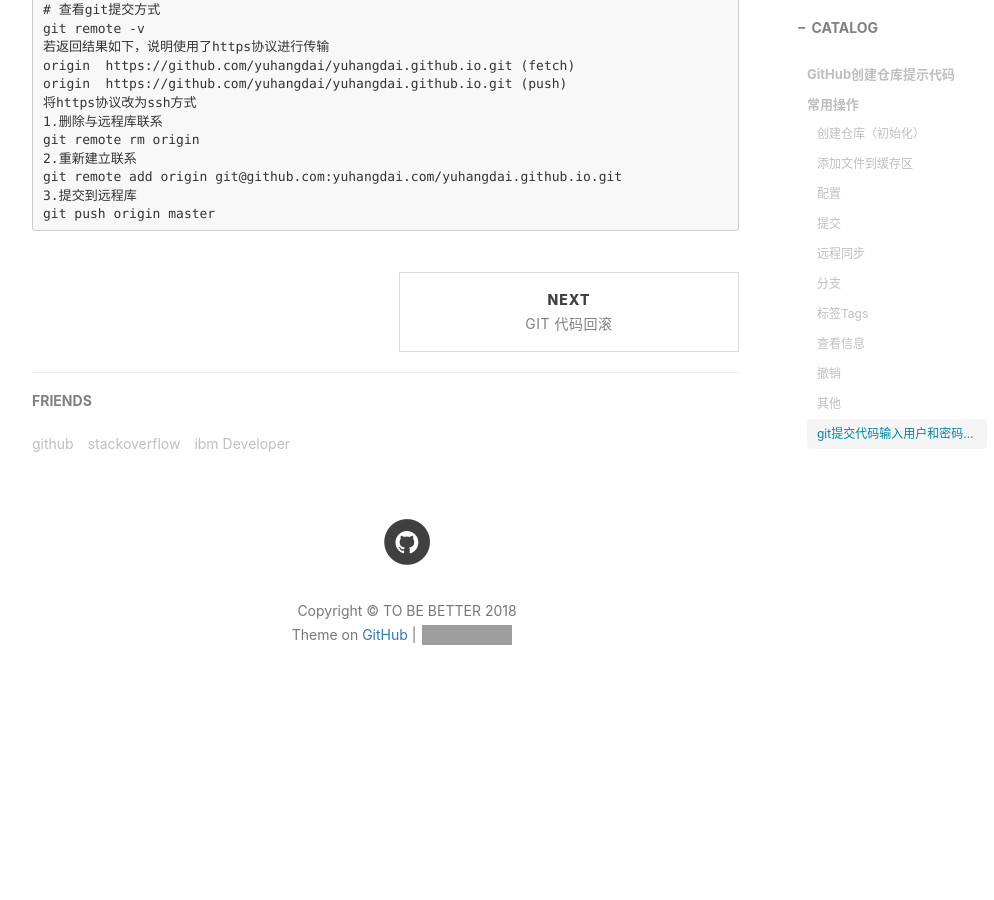
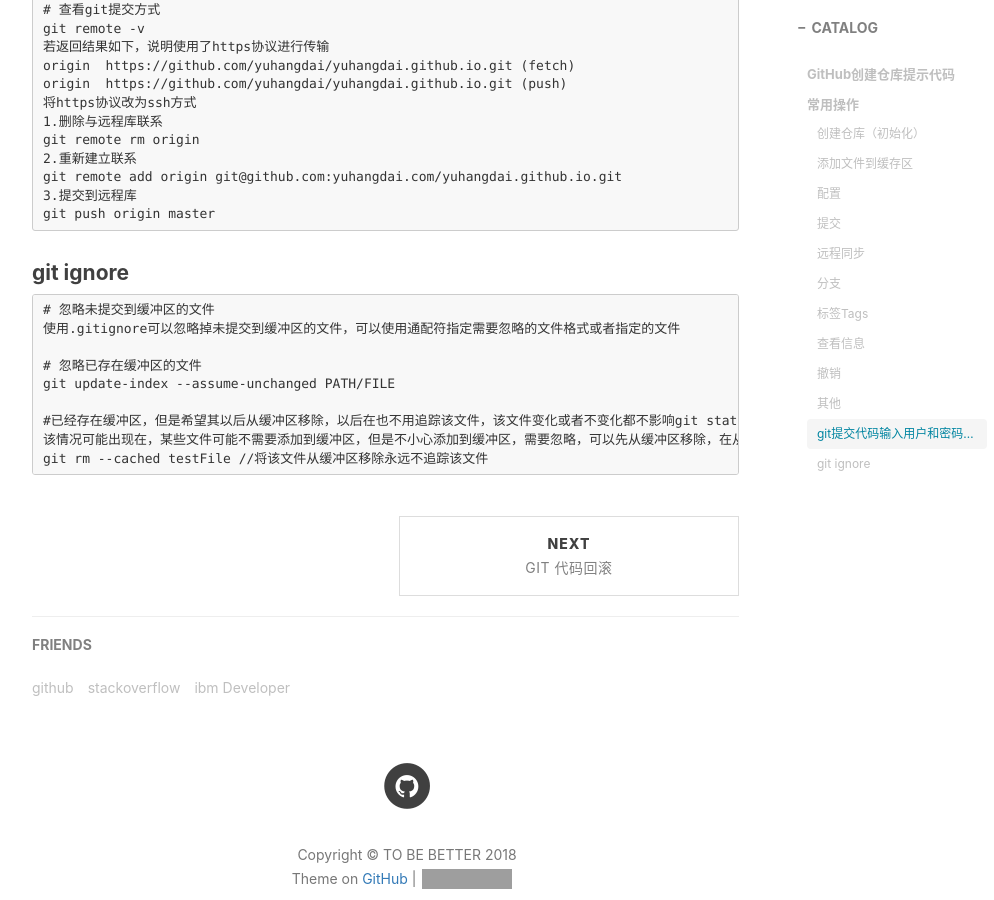
Before and after one commit to yuhangdai/yuhangdai.github.io, a Jekyll site: the page built from _posts/2017-02-15-Git指令整理.md, in a window 1280 px wide and 900 px high, scrolled down 5852 px. Shown: the whole window, without its empty margins (233-1227 px from the left). Built offline with Jekyll 4.4.1, drawn with Linux system fonts in a browser that asks for light colours; nearby versions of some CDN libraries; comment, search, counter and statistics services are not loaded; before the commit the page ends 6591 px from its top, so only the background shows below that; grey boxes are pictures that could not be loaded.

Commit message:
add git ignore operate

```diff
--- a/_posts/2017-02-15-Git指令整理.md
+++ b/_posts/2017-02-15-Git指令整理.md
@@ -290,3 +290,15 @@ tags:
 	git remote add origin git@github.com:yuhangdai.com/yuhangdai.github.io.git
 	3.提交到远程库
 	git push origin master
+
+#### git ignore
+
+	# 忽略未提交到缓冲区的文件
+	使用.gitignore可以忽略掉未提交到缓冲区的文件，可以使用通配符指定需要忽略的文件格式或者指定的文件
+
+	# 忽略已存在缓冲区的文件
+	git update-index --assume-unchanged PATH/FILE
+
+	#已经存在缓冲区，但是希望其以后从缓冲区移除，以后在也不用追踪该文件，该文件变化或者不变化都不影响git status的结果.
+    该情况可能出现在，某些文件可能不需要添加到缓冲区，但是不小心添加到缓冲区，需要忽略，可以先从缓冲区移除，在从.gitignore文件中忽略
+	git rm --cached testFile //将该文件从缓冲区移除永远不追踪该文件
```
